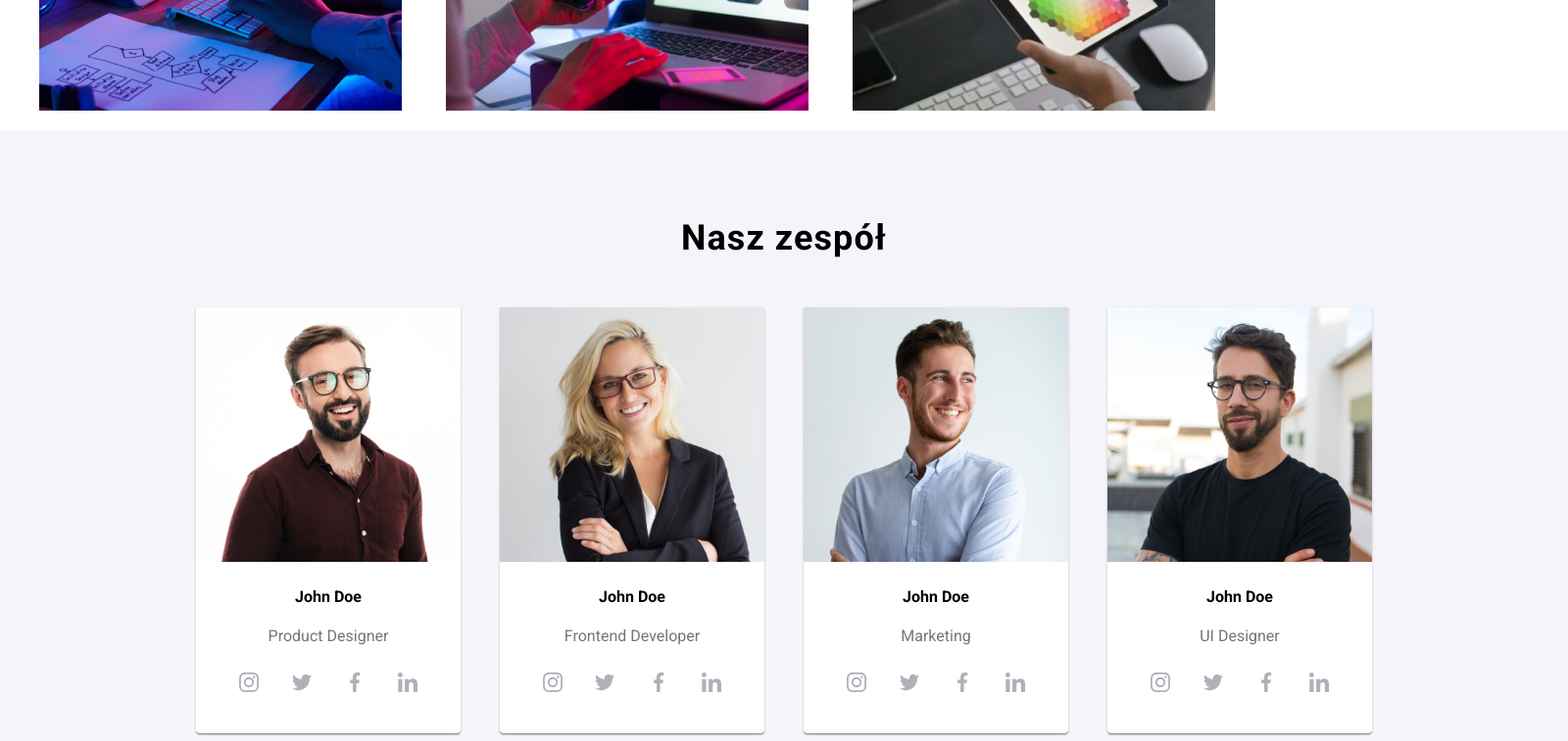
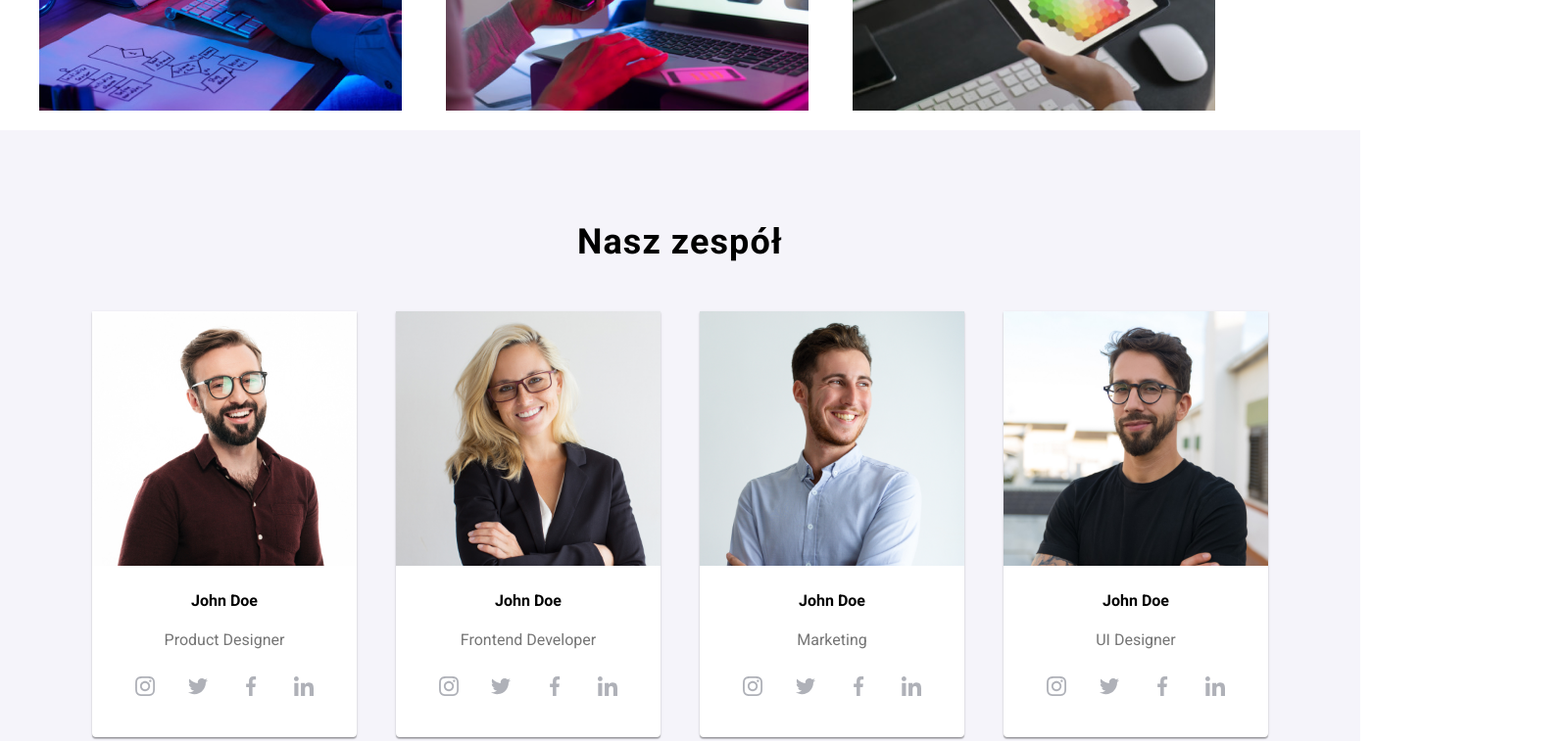
Before and after one commit to Przemyslawo/goit-markup-hw-04, a plain HTML site: page index.html in a window 1280 px wide. Shown: the part 1460-2217 px from the top of the page at 98% size, 1600 px wide, since content can reach past the window. Drawn offline with Linux system fonts and the light colour scheme.

Commit message:
Update style.css

```diff
--- a/css/style.css
+++ b/css/style.css
@@ -216,8 +216,7 @@ body {
 
 .team-background {
   background-color: var(--gray3);
-
-  padding: 90px 200px 90px;
+  text-align: center;
 }
 .h2 {
   text-align: center;
```
